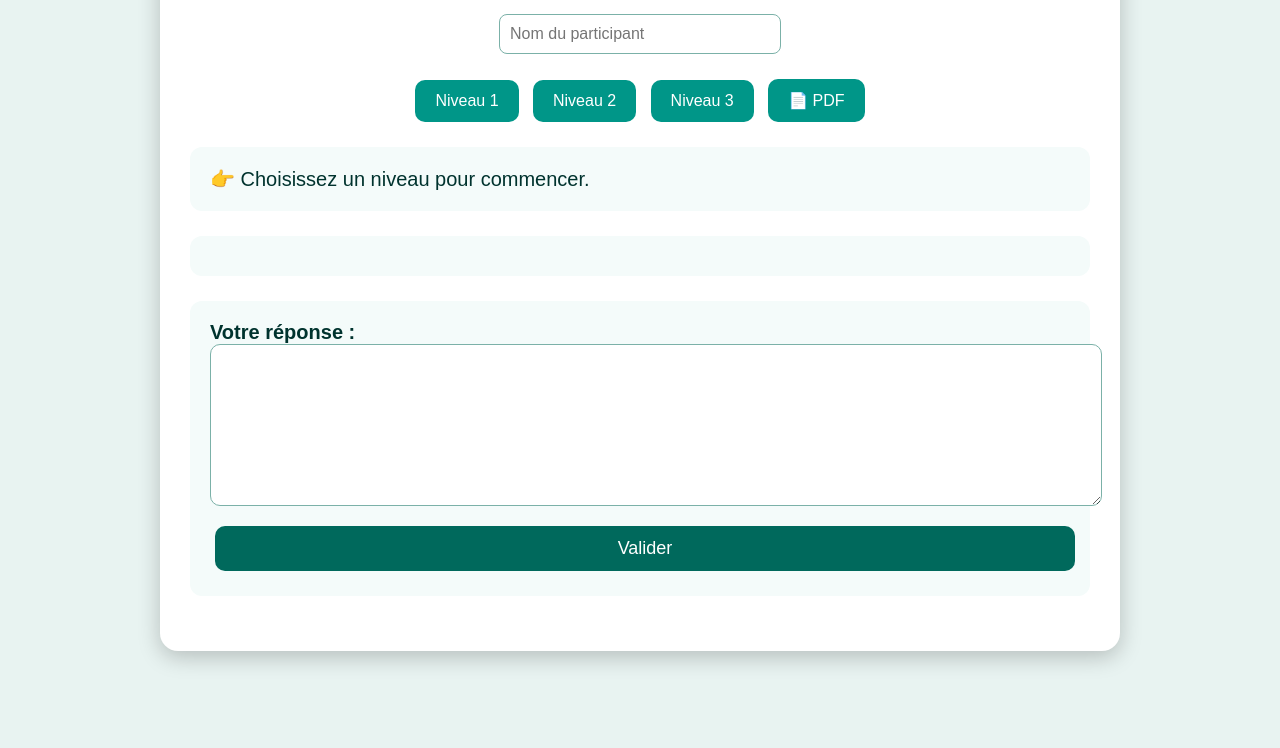
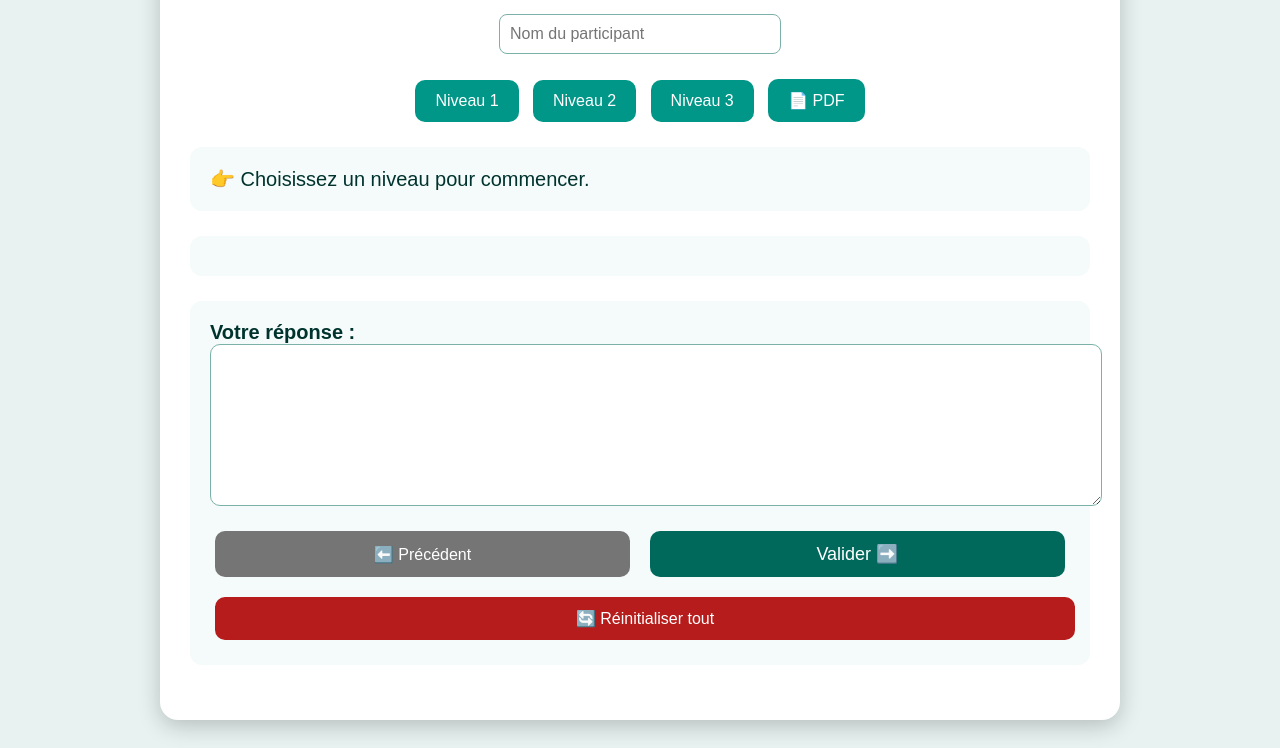
Before and after one commit to alexishoppeler-bot/Proactif, a plain HTML site: page exercices/reponses_ouvertes/debats/debats.html in a window 1280 px wide. Shown: the part 157-905 px from the top of the page. Before the commit the page ends 836 px from the top, so only its background shows below. Drawn offline with nearby package versions, Linux system fonts and the light colour scheme.

Commit message:
Refactor debates.html with new features and styles

```diff
--- a/exercices/reponses_ouvertes/debats/debats.html
+++ b/exercices/reponses_ouvertes/debats/debats.html
@@ -2,7 +2,7 @@
 <html lang="fr">
 <head>
 <meta charset="UTF-8">
-<title>Débats</title>
+<title>Débats – Proactif</title>
 <meta name="viewport" content="width=device-width, initial-scale=1.0">
 
 <!-- jsPDF -->
@@ -134,18 +134,17 @@
     color:var(--text);
   }
 
-  .validate-btn{
-    width:100%;
-    margin-top:15px;
-    font-size:18px;
-    background:#00695c;
-  }
-
   .progress{
     text-align:center;
     font-size:20px;
     margin-bottom:10px;
     color:#00695c;
+  }
+
+  .validate-btn{
+    flex:1;
+    background:#00695c;
+    font-size:18px;
   }
 </style>
 </head>
@@ -179,7 +178,15 @@
   <div id="bloc-reponse" class="bloc">
     <b>Votre réponse :</b>
     <textarea id="reponse"></textarea>
-    <button class="validate-btn" onclick="valider()">Valider</button>
+
+    <div style="display:flex; gap:10px; margin-top:15px;">
+        <button style="flex:1; background:#757575;" onclick="precedent()">⬅️ Précédent</button>
+        <button class="validate-btn" onclick="valider()">Valider ➡️</button>
+    </div>
+
+    <button onclick="resetAll()" style="margin-top:15px; width:100%; background:#b71c1c;">
+      🔄 Réinitialiser tout
+    </button>
   </div>
 
 </div>
@@ -191,14 +198,12 @@ let index=0;
 let liste=[];
 let historique = JSON.parse(localStorage.getItem("historique_debats")) || [];
 
-// mémoire progression par niveau
 let mem={
   1:parseInt(localStorage.getItem("niv1_index"))||0,
   2:parseInt(localStorage.getItem("niv2_index"))||0,
   3:parseInt(localStorage.getItem("niv3_index"))||0
 };
 
-// mode sombre
 if(localStorage.getItem("darkmode")==="true")
   document.body.classList.add("dark");
 
@@ -207,25 +212,21 @@ function toggleDark(){
   localStorage.setItem("darkmode", document.body.classList.contains("dark"));
 }
 
-// charger JSON
 fetch("debats.json")
   .then(r=>r.json())
   .then(j=>DATA=j)
   .catch(()=>alert("Erreur chargement debats.json"));
 
-// choisir niveau
 function choisirNiveau(n){
   if(!DATA){ alert("JSON pas prêt"); return;}
 
   niveau=n;
   if(n===1) liste=DATA.A1;
   if(n===2) liste=DATA.A2;
-  if(n===3) liste=DATA.B1; // B1 pour niveau 3
+  if(n===3) liste=DATA.B1;
 
-  // récupérer l'index mémorisé
-  index = mem[niveau] || 0;
+  index=mem[niveau] || 0;
 
-  // si l'index enregistré est trop grand → on recommence à 0
   if(index >= liste.length){
     index = 0;
     mem[niveau] = 0;
@@ -235,7 +236,6 @@ function choisirNiveau(n){
   afficherDebat();
 }
 
-// afficher débat
 function afficherDebat(){
   const q=document.getElementById("zone-debat");
   const a=document.getElementById("zone-aides");
@@ -246,11 +246,11 @@ function afficherDebat(){
     q.innerHTML="🎉 Série terminée pour ce niveau.";
     a.innerHTML="";
     p.innerHTML="";
-    blocRep.style.display="none"; // cacher réponse + bouton
+    blocRep.style.display="none";
     return;
   }
 
-  blocRep.style.display="block"; // au cas où il était caché
+  blocRep.style.display="block";
 
   const debat=liste[index];
 
@@ -270,7 +270,6 @@ function afficherDebat(){
   document.getElementById("reponse").value="";
 }
 
-// valider
 function valider(){
   const rep=document.getElementById("reponse").value.trim();
   if(rep===""){alert("Écris une réponse.");return;}
@@ -297,7 +296,17 @@ function valider(){
   afficherDebat();
 }
 
-// PDF participant
+// PRECEDENT
+function precedent(){
+  if(index > 0){
+    index--;
+    mem[niveau]=index;
+    localStorage.setItem("niv"+niveau+"_index", index);
+    afficherDebat();
+  }
+}
+
+// PDF PARTICIPANT
 function exportPDFparticipant(){
   const nom=document.getElementById("nomParticipant").value.trim();
   if(nom===""){ alert("Entrez le nom du participant."); return;}
@@ -320,23 +329,19 @@ function exportPDFparticipant(){
   data.forEach(item=>{
     if(y>760){ pdf.addPage(); y=40;}
 
-    pdf.setFont("Helvetica","bold");
     pdf.text(`Niveau ${item.niveau} – Débat ${item.debat_numero}`,40,y);
     y+=18;
-
-    pdf.setFont("Helvetica","normal");
     pdf.text(`Question : ${item.question}`,40,y,{maxWidth:520});
     y+=35;
-
     pdf.text(`Réponse : ${item.reponse}`,40,y,{maxWidth:520});
     y+=35;
 
     pdf.setFontSize(10);
     pdf.setTextColor(120);
     pdf.text(`Date : ${item.date}`,40,y);
+
+    pdf.setFontSize(12);
     pdf.setTextColor(0);
-    pdf.setFontSize(12);
-
     y+=25;
     pdf.line(40,y,560,y);
     y+=20;
@@ -344,6 +349,25 @@ function exportPDFparticipant(){
 
   pdf.save(`Debats_${nom}.pdf`);
 }
+
+// RESET TOTAL
+function resetAll(){
+  if(!confirm("Tout réinitialiser ?")) return;
+
+  historique = [];
+  mem = {1:0,2:0,3:0};
+
+  localStorage.removeItem("historique_debats");
+  localStorage.removeItem("niv1_index");
+  localStorage.removeItem("niv2_index");
+  localStorage.removeItem("niv3_index");
+
+  document.getElementById("zone-debat").innerHTML="👉 Choisissez un niveau pour commencer.";
+  document.getElementById("zone-aides").innerHTML="";
+  document.getElementById("progression").innerHTML="";
+  document.getElementById("bloc-reponse").style.display="block";
+  document.getElementById("reponse").value="";
+}
 </script>
 
 </body>
```
